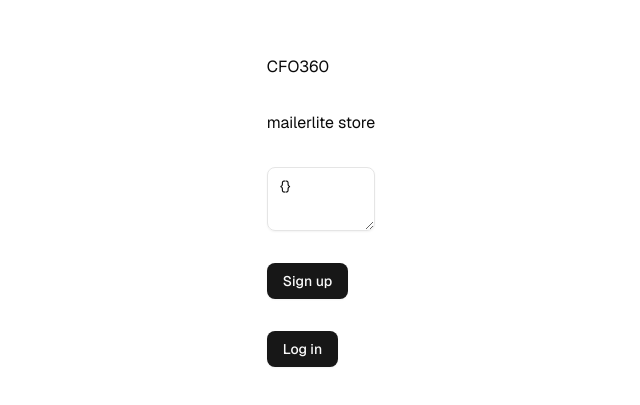
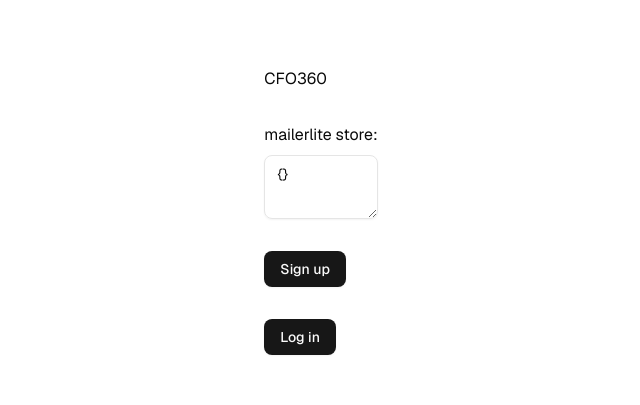
Before and after one commit to MarKust71/cfo360-dev, a Next.js app: page / in a window 1280 px wide. Shown: the part 189-594 px from the top of the page, without its empty margins (319-959 px from the left). Built offline with nearby package versions, Linux system fonts and the light colour scheme; no server answers.

Commit message:
feat: update Mailerlite store section with improved layout and styling

```diff
--- a/src/app/page.tsx
+++ b/src/app/page.tsx
@@ -12,9 +12,11 @@
           <h1>CFO360</h1>
         </a>
 
-        <h2>mailerlite store</h2>
+        <div>
+          <h2 className={"mb-2"}>mailerlite store:</h2>
 
-        <MailerliteStore />
+          <MailerliteStore />
+        </div>
 
         {/* eslint-disable-next-line @next/next/no-html-link-for-pages */}
         <a href="/api/auth/login?screen_hint=signup">
```
